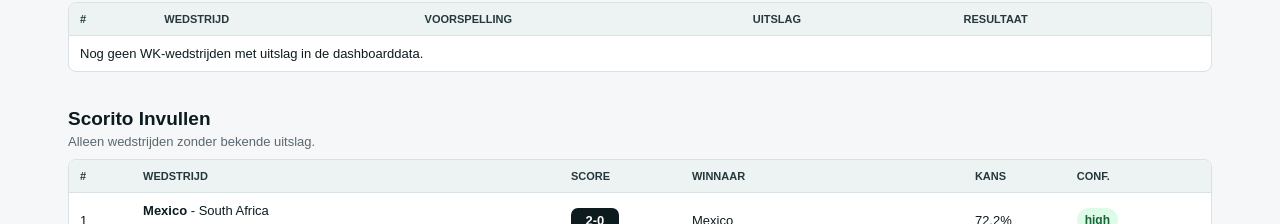
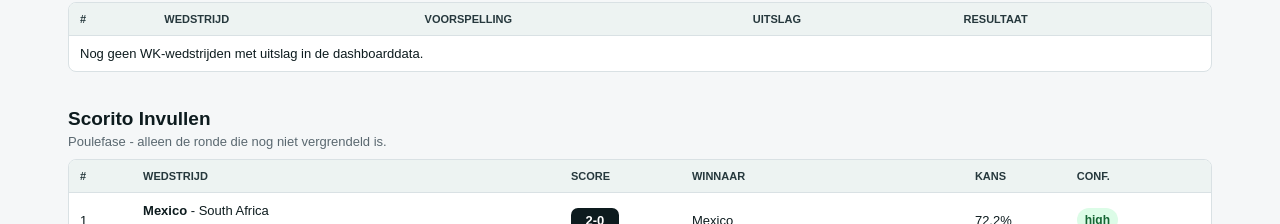
Before and after one commit to thomlaer/voetbal_prediction, a Next.js app in the folder github_vercel_app/: page / in a window 1280 px wide. Shown: the part 1099-1323 px from the top of the page. Built offline with nearby package versions, Linux system fonts and the light colour scheme.

Commit message:
Respect Scorito stage locks in dashboard

```diff
--- a/github_vercel_app/src/app/globals.css
+++ b/github_vercel_app/src/app/globals.css
@@ -276,6 +276,18 @@ tr:last-child td {
   gap: 8px;
 }
 
+.inline-note {
+  margin-bottom: 10px;
+  border: 1px solid var(--line);
+  border-radius: 8px;
+  background: var(--surface-2);
+  color: var(--muted);
+  font-size: 13px;
+  font-weight: 700;
+  line-height: 1.35;
+  padding: 10px 12px;
+}
+
 .match-row {
   display: grid;
   grid-template-columns: 44px minmax(170px, 1fr) 64px minmax(120px, 0.7fr) 90px;
--- a/github_vercel_app/src/app/page.tsx
+++ b/github_vercel_app/src/app/page.tsx
@@ -147,6 +147,59 @@ function resultLabel(row: Prediction) {
   return "-";
 }
 
+const STAGE_ORDER = [
+  "Group Stage",
+  "Round of 32",
+  "Round of 16",
+  "Quarterfinals",
+  "Semifinals",
+  "Third Place Playoff",
+  "Final",
+];
+
+const STAGE_LABELS: Record<string, string> = {
+  "Group Stage": "Poulefase",
+  "Round of 32": "1/16 finale",
+  "Round of 16": "Achtste finale",
+  Quarterfinals: "Kwartfinale",
+  Semifinals: "Halve finale",
+  "Third Place Playoff": "Troostfinale",
+  Final: "Finale",
+};
+
+function stageLabel(stage: string) {
+  return STAGE_LABELS[stage] || stage || "-";
+}
+
+function dateKey(value?: string) {
+  const match = String(value || "").match(/^(\d{4})-(\d{2})-(\d{2})/);
+  if (!match) return null;
+  return Number(`${match[1]}${match[2]}${match[3]}`);
+}
+
+function stageStartKeys(rows: Prediction[]) {
+  const starts = new Map<string, number>();
+  for (const row of rows) {
+    const key = dateKey(row.date);
+    if (key === null) continue;
+    const current = starts.get(row.stage);
+    if (current === undefined || key < current) {
+      starts.set(row.stage, key);
+    }
+  }
+  return starts;
+}
+
+function isStageLocked(stage: string, starts: Map<string, number>, snapshotKey: number | null) {
+  const start = starts.get(stage);
+  return snapshotKey !== null && start !== undefined && snapshotKey >= start;
+}
+
+function firstOpenStage(rows: Prediction[], starts: Map<string, number>, snapshotKey: number | null) {
+  const stageSet = new Set(rows.map((row) => row.stage));
+  return STAGE_ORDER.find((stage) => stageSet.has(stage) && !isStageLocked(stage, starts, snapshotKey)) || "";
+}
+
 function grouped<T extends { group: string }>(items: T[]) {
   return items.reduce<Record<string, T[]>>((acc, item) => {
     const key = item.group || "-";
@@ -171,10 +224,20 @@ export default async function Home() {
 
   const playedMatches = data.predictions.filter(isPlayed);
   const upcomingPredictions = data.predictions.filter((row) => !isPlayed(row));
-  const groupStage = upcomingPredictions.filter((row) => row.stage === "Group Stage");
+  const starts = stageStartKeys(data.predictions);
+  const snapshotKey = dateKey(data.metadata.generated_at);
+  const lockedUpcoming = upcomingPredictions.filter((row) => isStageLocked(row.stage, starts, snapshotKey));
+  const fillablePredictions = upcomingPredictions.filter((row) => !isStageLocked(row.stage, starts, snapshotKey));
+  const currentFillStage = firstOpenStage(fillablePredictions, starts, snapshotKey);
+  const fillAdviceRows = currentFillStage
+    ? fillablePredictions.filter((row) => row.stage === currentFillStage)
+    : [];
   const knockouts = upcomingPredictions.filter((row) => row.stage !== "Group Stage");
   const groups = grouped(data.group_standings);
-  const scoreChanges = data.changes.filter((row) => row.score_old !== row.score_new).length;
+  const actionableChanges = data.changes.filter((row) =>
+    !isStageLocked(row.stage || row.stage_old || "", starts, snapshotKey)
+  );
+  const scoreChanges = actionableChanges.filter((row) => row.score_old !== row.score_new).length;
 
   return (
     <main className="page">
@@ -210,7 +273,7 @@ export default async function Home() {
           </div>
           <div className="metric">
             <div className="metric-label">Scorewijzigingen</div>
-            <div className="metric-value">{data.changes.length}</div>
+            <div className="metric-value">{actionableChanges.length}</div>
             <div className="metric-note">
               {scoreChanges} dezelfde wedstrijden - {playedMatches.length} gespeeld
             </div>
@@ -235,8 +298,8 @@ export default async function Home() {
             </div>
           </div>
           <div className="stack">
-            {data.changes.length ? (
-              data.changes.map((row) => {
+            {actionableChanges.length ? (
+              actionableChanges.map((row) => {
                 const newMatch = `${row.home_team_new} - ${row.away_team_new}`;
 
                 return (
@@ -265,7 +328,7 @@ export default async function Home() {
                 );
               })
             ) : (
-              <div className="change-card">Geen scorewijzigingen voor dezelfde wedstrijden.</div>
+              <div className="change-card">Geen scorewijzigingen voor open invulrondes.</div>
             )}
           </div>
         </section>
@@ -327,9 +390,18 @@ export default async function Home() {
           <div className="section-header">
             <div>
               <h2 className="section-title">Scorito Invullen</h2>
-              <p className="section-subtitle">Alleen wedstrijden zonder bekende uitslag.</p>
+              <p className="section-subtitle">
+                {currentFillStage
+                  ? `${stageLabel(currentFillStage)} - alleen de ronde die nog niet vergrendeld is.`
+                  : "Geen open invulronde in deze dashboarddata."}
+              </p>
             </div>
           </div>
+          {lockedUpcoming.length ? (
+            <div className="inline-note">
+              {lockedUpcoming.length} toekomstige wedstrijden zijn al vergrendeld voor invullen en blijven buiten deze lijst.
+            </div>
+          ) : null}
           <div className="table-shell">
             <table>
               <thead>
@@ -343,14 +415,14 @@ export default async function Home() {
                 </tr>
               </thead>
               <tbody>
-                {groupStage.length ? (
-                  groupStage.map((row) => (
+                {fillAdviceRows.length ? (
+                  fillAdviceRows.map((row) => (
                     <tr key={`${row.stage}-${row.match_number}`}>
                       <td className="mono">{row.match_number}</td>
                       <td>
                         <strong>{row.home_team}</strong> - {row.away_team}
                         <div className="metric-note">
-                          Poule {row.group} - {row.date}
+                          {row.group ? `Poule ${row.group}` : stageLabel(row.stage)} - {row.date}
                         </div>
                       </td>
                       <td>
@@ -367,7 +439,7 @@ export default async function Home() {
                   ))
                 ) : (
                   <tr>
-                    <td colSpan={6}>Geen open groepsfasewedstrijden in deze dashboarddata.</td>
+                    <td colSpan={6}>Geen open wedstrijden voor de volgende invulronde.</td>
                   </tr>
                 )}
               </tbody>
```
